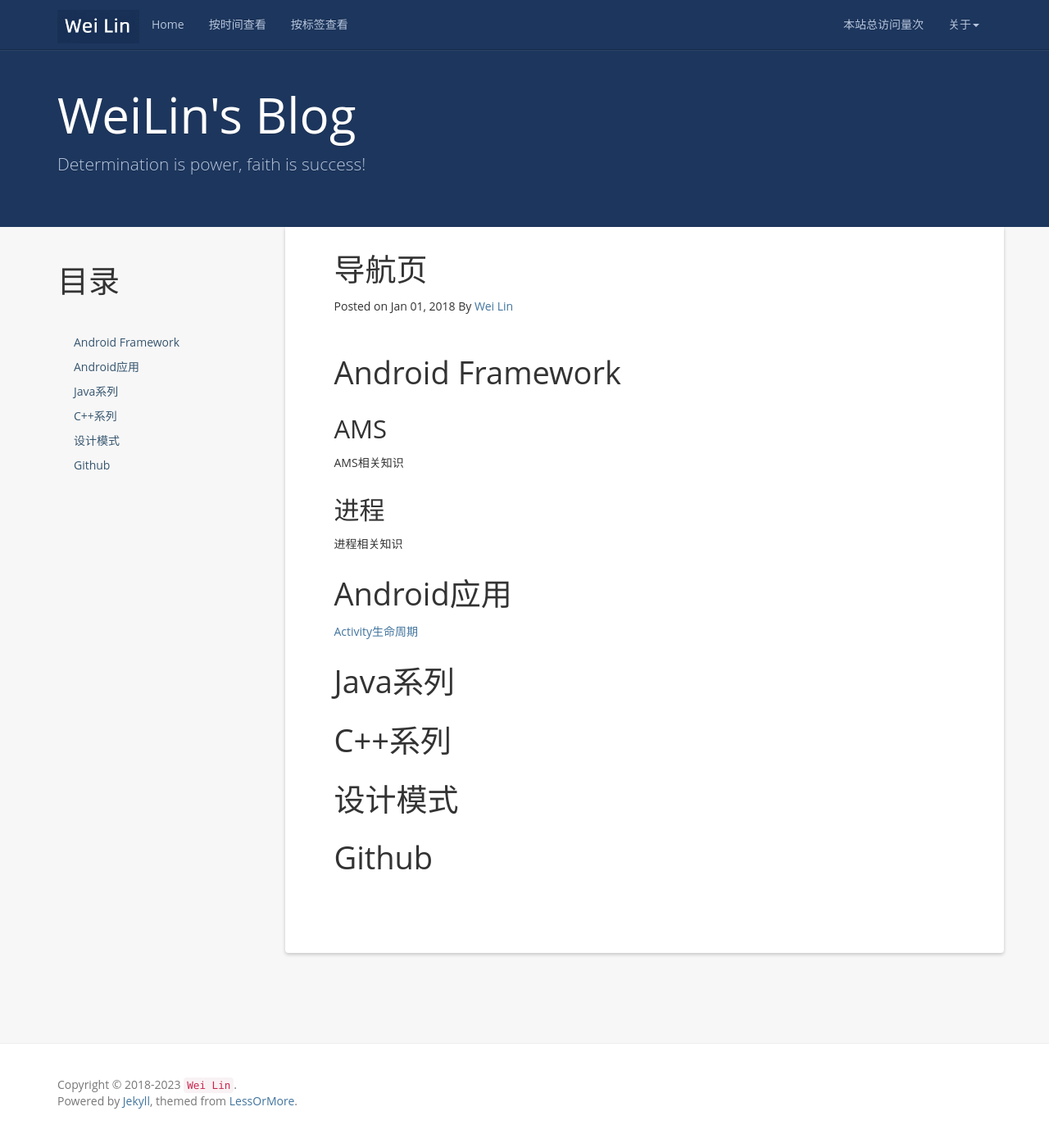
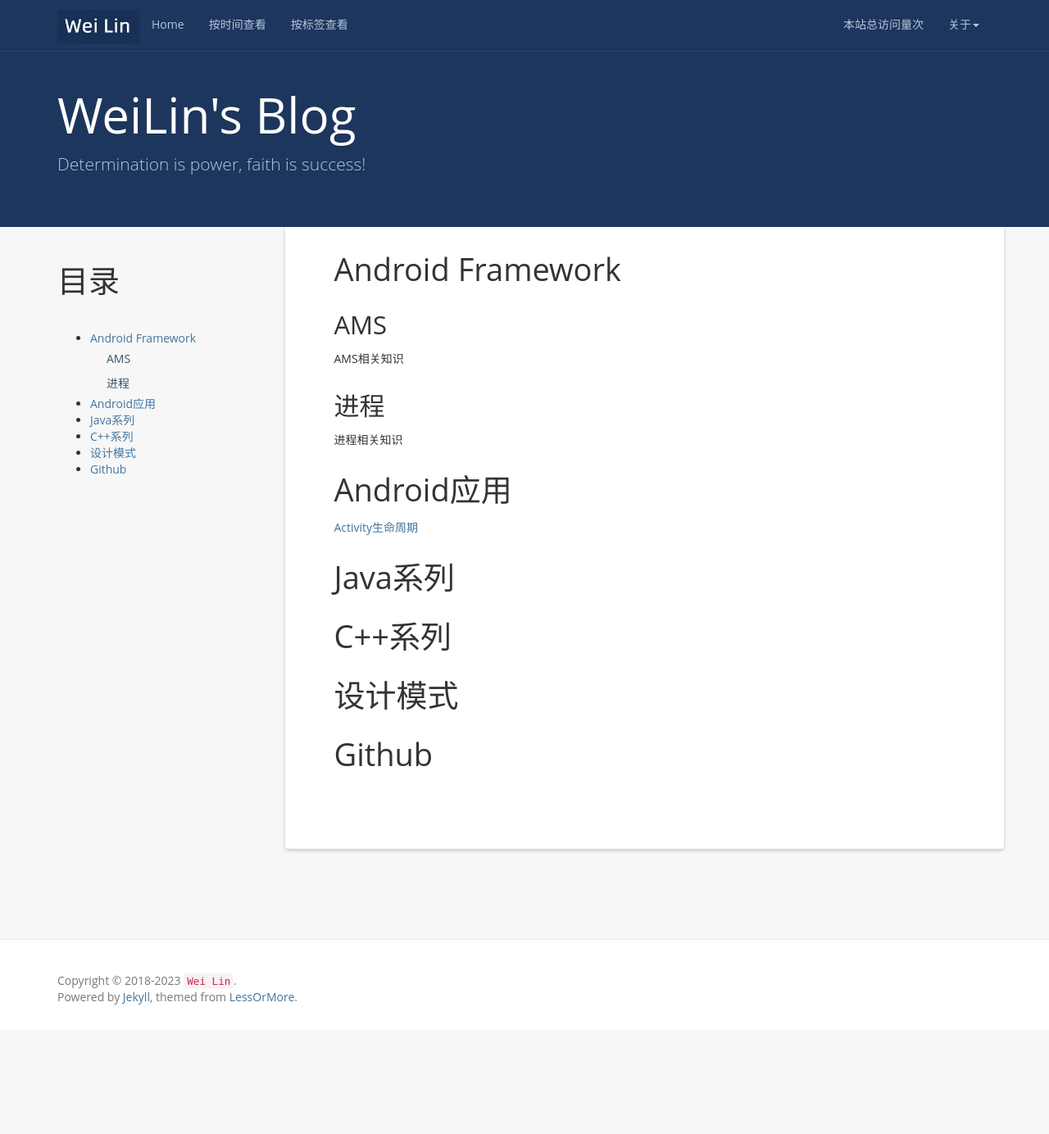
Before and after one commit to wl-weilin/wl-weilin.github.io, a Jekyll site: the page built from index.md, in a window 1280 px wide and 1384 px high. Shown: the whole window at 82% size. Built offline with Jekyll 4.4.1, drawn with Linux system fonts in a browser that asks for light colours; a script that is not in the unit is left out; comment, search, counter and statistics services are not loaded.

Commit message:
Update config

```diff
--- a/_includes/docs_header.html
+++ b/_includes/docs_header.html
@@ -1,6 +1,12 @@
 <div class="docs-header" id="content">
-  <div class="container">
-  	    <h1>{{ site.name }}</h1>
-	    <p>{{ site.description }}</p>
-  </div>
+	<div class="container">
+		{% if page.title =="导航页" or page.title =="Time" or page.title =="Tags" %}
+		<h1>{{ site.name }}</h1>
+		<p>{{ site.description }}</p>
+
+		{% else %}
+		<h1>{{ page.title }}</h1>
+		<p>Post on {{ page.date | date: "%b %d, %Y" }} by <a href="/about">{{ site.author }}</a></p>
+		{% endif %}
+	</div>
 </div>
--- a/_includes/lefttree.html
+++ b/_includes/lefttree.html
@@ -1,7 +1,9 @@
 <div id="navigation">
   <h1>目录</h1>
-  <ul class="nav sidenav">
+  <!--使用"nav sidenav"折叠导航栏二级标题；使用"sidenav"不折叠二级标题-->
+  <ul class="sidenav">
   </ul>
+  <!--左侧地球动态图片-->
   <div style="height: 250px;width: 250px;">
     <script type="text/javascript" src="//rf.revolvermaps.com/0/0/8.js?i={{ site.revolvermaps }}&amp;m=0&amp;c=ff0000&amp;cr1=ffffff&amp;f=arial&amp;l=33" async="async">
     </script>
--- a/_layouts/post.html
+++ b/_layouts/post.html
@@ -11,17 +11,16 @@ layout: default
     <div class="col-md-9" role="main">
       <div class="panel docs-content">
         <div class="wrapper">
+          <!--
             <header class="post-header">
               <h1 class="post-title">{{ page.title }}</h1>
-              <!--
-                <p class="post-meta">{{ page.date | date: "%b %-d, %Y" }}{% if page.author %} • {{ page.author }}{% endif %}{% if page.meta %} • {{ page.meta }}{% endif %}</p>
-              -->
               <div class="meta">Posted on <span class="postdate">{{ page.date | date: "%b %d, %Y" }}</span> By <a target="_blank" href="{{site.url}}">{{ site.author }}</a></div>
               <br />
             </header>
-            <article class="post-content">
-              {{ content }}
-            </article>
+			    -->
+          <article class="post-content">
+            {{ content }}
+          </article>
         </div>
       </div>
     </div>
```
